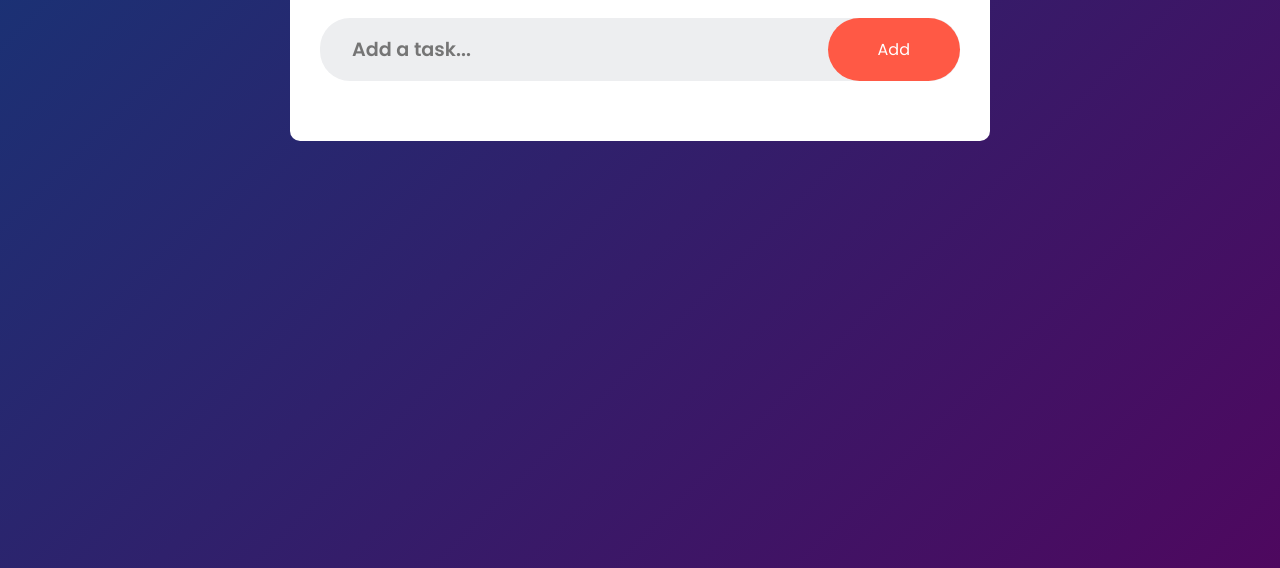
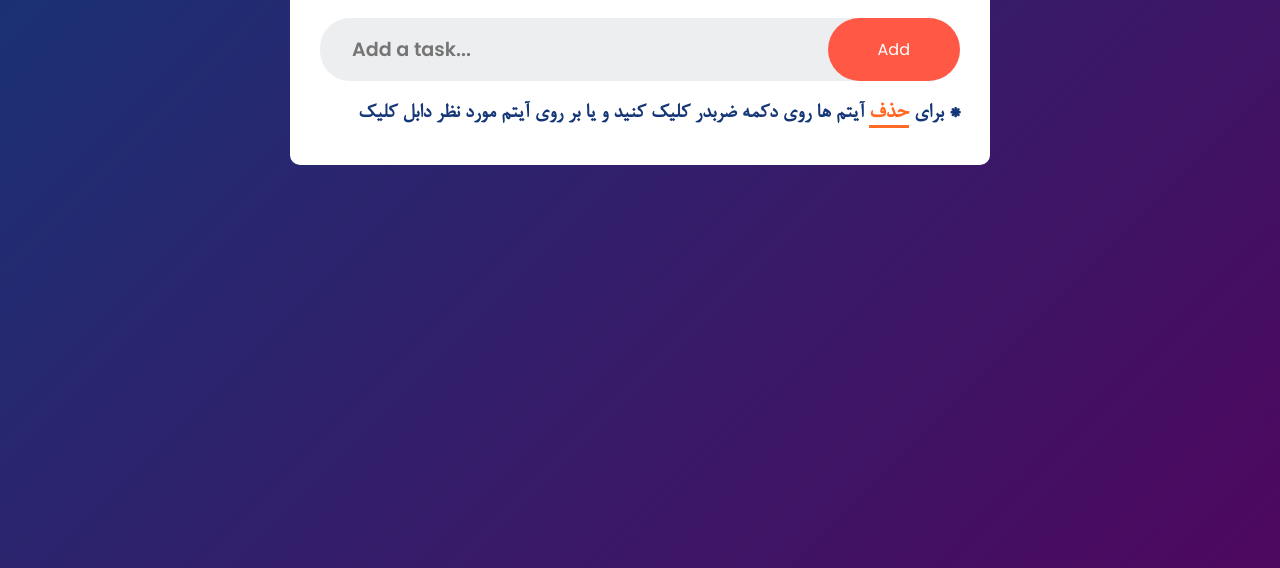
Before and after one commit to hsnpuply/To-Do-List, a plain HTML site: page index.html in a window 1280 px wide. Shown: the part 232-800 px from the top of the page. Drawn offline with Linux system fonts and the light colour scheme.

Commit message:
add some feature
add persian font and use autofocus for better user exprince

```diff
--- a/index.html
+++ b/index.html
@@ -11,7 +11,7 @@
         <div class="todo-app">
             <h2><img src="images/todo-icon.png" alt="">To-Do List </h2>
             <div class="row">
-                <input type="text" id="input-box" placeholder="Add a task...">
+                <input type="text" id="input-box" placeholder="Add a task..." autofocus>
                 <button onclick="addTask()">Add</button>
             </div>
 
@@ -19,6 +19,8 @@
 
             </ul>
 
+            <h4 >برای <span>حذف</span> آیتم ها روی دکمه ضربدر کلیک کنید و یا بر روی آیتم مورد نظر دابل کلیک *</h4>
+
         </div>
     </div>
     <script src="script.js"></script>
--- a/script.js
+++ b/script.js
@@ -16,14 +16,19 @@ function addTask(){
     }
     inputBox.value=''
     saveData();
+
+
 }
 
-
+listContainer.addEventListener('dblclick',(e)=>{
+    if(e.target.tagName ==="LI"){
+        e.target.remove();
+    }
+})
 listContainer.addEventListener("click",(e)=>{
     if(e.target.tagName==="LI"){
         e.target.classList.toggle("checked")
         saveData();
-
     }else if(e.target.tagName === "SPAN"){
         e.target.parentElement.remove();
         saveData();
--- a/style.css
+++ b/style.css
@@ -1,6 +1,10 @@
 
   @import url('https://fonts.googleapis.com/css2?family=Poppins:wght@200;300;400;500;600;700;800;900&family=Roboto:wght@300;400;500;700;900&display=swap');
 
+  @font-face {
+    font-family: 'bNazanin';
+    src: url(fonts/B-NAZANIN.TTF);
+  }
 *{
     margin: 0;
     padding: 0;
@@ -119,3 +123,18 @@ ul li span:hover{
     color: #fff;
     border-radius: 50%;
 }
+
+h4,h4 span{
+    font-family: 'bNazanin';
+    text-align: end;
+    margin-top: 1.2rem;
+    font-size: 22px;
+    color: #153677;
+    user-select: none;
+}
+
+h4 span{
+    color: #ff5100da;
+    font-size: 24px;
+    border-bottom: 3px solid #ff5100da;
+}
```
Also changed, not shown: fonts/B-NAZANIN.TTF (added).
